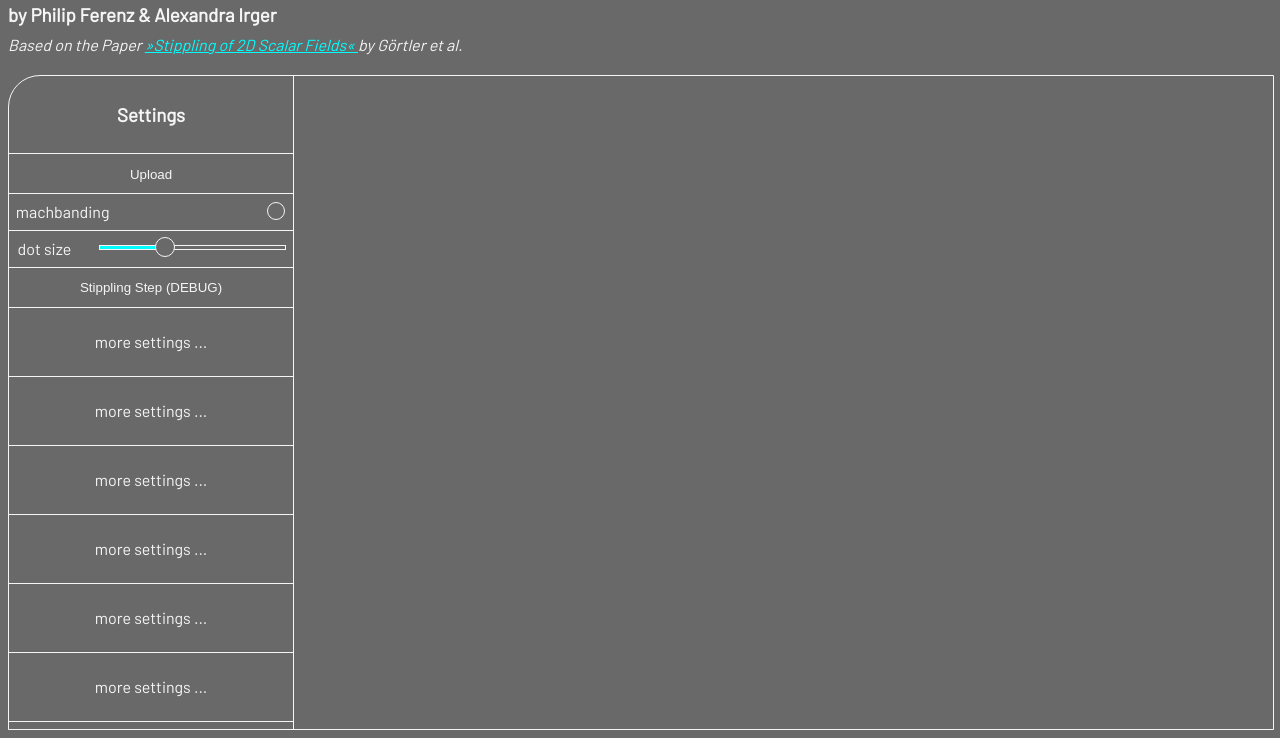
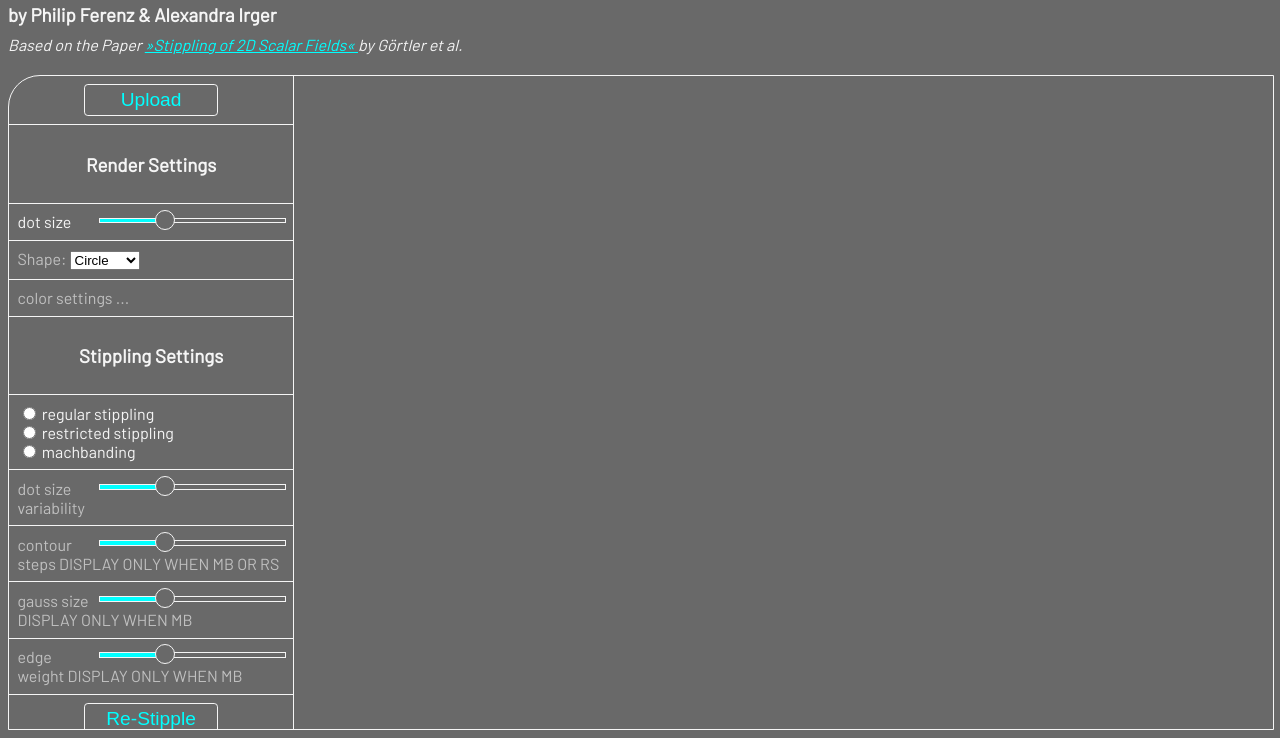
Before and after one commit to alexandra27i/alexandra27i.github.io, a website: page index.html in a window 1280 px wide. Shown: the part 62-800 px from the top of the page. Drawn offline with Linux system fonts and the light colour scheme.

Commit message:
frontend cleanup & style implementation

```diff
--- a/code.js
+++ b/code.js
@@ -140,7 +140,8 @@ class Stippler {
     #density;
     #densityRange;
 
-    #mb;
+    #stipplingStyle;
+
     #mbDensity;
     #mbWeight;
     #mbContourSteps;
@@ -199,13 +200,13 @@ class Stippler {
         //#mbLowPassFiltered;
 
         this.#mbContourSteps = 5;       // obsolete for now
-        this.#mbWeight = 1; //denoted [0,1] unclear how relevant in 0..255 scale
+        this.#mbWeight = 1; //denoted [0,1]
         this.#mbContourMap = JSON.parse(JSON.stringify(density));
         this.#mbDensity = JSON.parse(JSON.stringify(density));
         this.#mbLowPassFiltered = JSON.parse(JSON.stringify(density));
         this.#mbHighPassFiltered = JSON.parse(JSON.stringify(density));
 
-        this.#mb = false;   //TODO: make this variable work
+        this.#stipplingStyle = 0;   //TODO: make this variable work / turn into number
 
         //initializing the contour map for restricted stippling
         for(let x = 0; x < density.length; x++) {
@@ -290,18 +291,20 @@ class Stippler {
     #sampleDensityAt(x, y, invert=true) {
         let densityX = Math.trunc(x * this.#density.length);
         let densityY = Math.trunc(y * this.#density[0].length);
-        /*
-        if (this.#mb === false) { //TODO: switch back
+
+        if (this.#stipplingStyle === 2) { //TODO: switch back
+            return invert
+                ? this.#densityRange[1] - this.#mbDensity[densityX][densityY]
+                : this.#mbDensity[densityX][densityY];
+        } else if (this.#stipplingStyle === 1) {
+            return invert
+                ? this.#densityRange[1] - this.#mbContourMap[densityX][densityY]
+                : this.#mbContourMap[densityX][densityY];
+        } else {
             return invert
                 ? this.#densityRange[1] - this.#density[densityX][densityY]
                 : this.#density[densityX][densityY];
-        } else {
-         */
-        //TODO: add switches for different outputs
-            return invert
-                ? this.#densityRange[1] - this.#mbDensity[densityX][densityY]
-                : this.#mbDensity[densityX][densityY];
-        //}
+        }
     }
 
     /**
@@ -475,8 +478,8 @@ class Stippler {
         }
     }
 
-    machBandingChanged() {
-        this.#mb = !this.#mb;
+    styleChanged(style = 0) {
+        this.#stipplingStyle = style;
     }
 
     /**
--- a/index.html
+++ b/index.html
@@ -73,41 +73,60 @@
 
     <div class="app">
         <div class="ui">
-            <div>
-                <h3 class="centered">Settings</h3>
-            </div>
-            <div>
+            <div class="centerContent">
                 <input type="button" value="Upload" onclick="document.getElementById('iUploadImage').click();" />
                 <input type="file" style="display:none;" id="iUploadImage"/>
             </div>
             <div>
-                <input type="checkbox" id="iMachbanding" onchange="machBandingChanged()"/>
-                <label for="iMachbanding">machbanding</label>
+                <h3 class="centered">Render Settings</h3>
             </div>
             <div>
                 <input class="reactive_range" type="range" id="iDotSize" min="0" max="300" value="100">
                 <label for="iDotSize">dot size</label>
             </div>
-            <div>
-                <input type="button" value="Stippling Step (DEBUG)" onclick="stippler.step();stippler.draw();" />
+            <div class="greyed">
+                <label for="iShape">Shape:</label>
+                <select name="shape" id="iShape">
+                    <option value="circle">Circle</option>
+                    <option value="square">Square</option>
+                    <option value="triangle">Triangle</option>
+                    <option value="star">Star</option>
+                </select>
+            </div>
+            <div class="greyed">
+                color settings ...
             </div>
             <div>
-                <p class="centered">more settings ...</p>
+                <h3 class="centered">Stippling Settings</h3>
             </div>
             <div>
-                <p class="centered">more settings ...</p>
+                <input type="radio" id="iRegularStippling" name="stipplingType" value="0" onchange="stippler.styleChanged(0)"/>
+                <label for="iRegularStippling">regular stippling</label>
+                <br>
+                <input type="radio" id="iRestrictedStippling" name="stipplingType" value="1" onchange="stippler.styleChanged(1)"/>
+                <label for="iRestrictedStippling">restricted stippling</label>
+                <br>
+                <input type="radio" id="iMachbanding" name="stipplingType" value="2" onchange="stippler.styleChanged(2)"/>
+                <label for="iMachbanding">machbanding</label>
             </div>
-            <div>
-                <p class="centered">more settings ...</p>
+            <div class="greyed">
+                <input class="reactive_range" type="range" id="iDotSizeVariability" min="0" max="15" value="5">
+                <label for="iDotSizeVariability">dot size variability</label>
             </div>
-            <div>
-                <p class="centered">more settings ...</p>
+            <div class="greyed">
+                <input class="reactive_range" type="range" id="iContourSteps" min="0" max="15" value="5">
+                <label for="iContourSteps">contour steps DISPLAY ONLY WHEN MB OR RS</label>
             </div>
-            <div>
-                <p class="centered">more settings ...</p>
+            <div class="greyed">
+                <input class="reactive_range" type="range" id="iGaussSize" min="0" max="300" value="100">
+                <label for="iGaussSize">gauss size DISPLAY ONLY WHEN MB</label>
             </div>
-            <div>
-                <p class="centered">more settings ...</p>
+            <div class="greyed">
+                <input class="reactive_range" type="range" id="iEdgeWeight" min="0" max="300" value="100">
+                <label for="iEdgeWeight">edge weight DISPLAY ONLY WHEN MB</label>
+            </div>
+            <div class="centerContent">
+                <input type="button" value="Re-Stipple" onclick="stippler.step();stippler.draw();" /> <!-- check if initialize is needed-->
             </div>
         </div>
 
--- a/styles.css
+++ b/styles.css
@@ -10,6 +10,8 @@
     --color_foreground: whitesmoke;
     --color_background: dimgray;
     --color_accent: aqua;
+    --color_secondary: MediumTurquoise;
+    --color_greyed: silver;
 }
 
 html,
@@ -57,6 +59,16 @@ a {
 
 .centered {
     text-align: center;
+}
+
+.centerContent {
+    display: flex;
+    align-items: center;
+    justify-content: center;
+}
+
+.greyed {
+    color: var(--color_greyed);
 }
 
 /*--------------------------------------------------------------------------------------------------------------------*/
@@ -113,19 +125,21 @@ a {
 }
 
 .ui > div > input[type="button"] {
-    width: 100%;
-    border: 0 solid var(--color_foreground);
+    width: 50%;
+    border: 1px solid var(--color_foreground);
     border-radius: 0.2em;
     padding: 0.2em;
     background: var(--color_background);
-    color: var(--color_foreground);
+    color: var(--color_accent);
     transition: 0.5s;
+    font-size: 1.2em;
+    margin: auto;
 }
 
 .ui > div > input[type="button"]:hover {
-    background: var(--color_background);
-    color: var(--color_accent);
-    border: 0 solid var(--color_accent);
+    background: var(--color_secondary);
+    color: var(--color_foreground);
+    border: 1px solid var(--color_secondary);
     cursor: pointer;
 }
 
```
Also changed, not shown: README.md.
